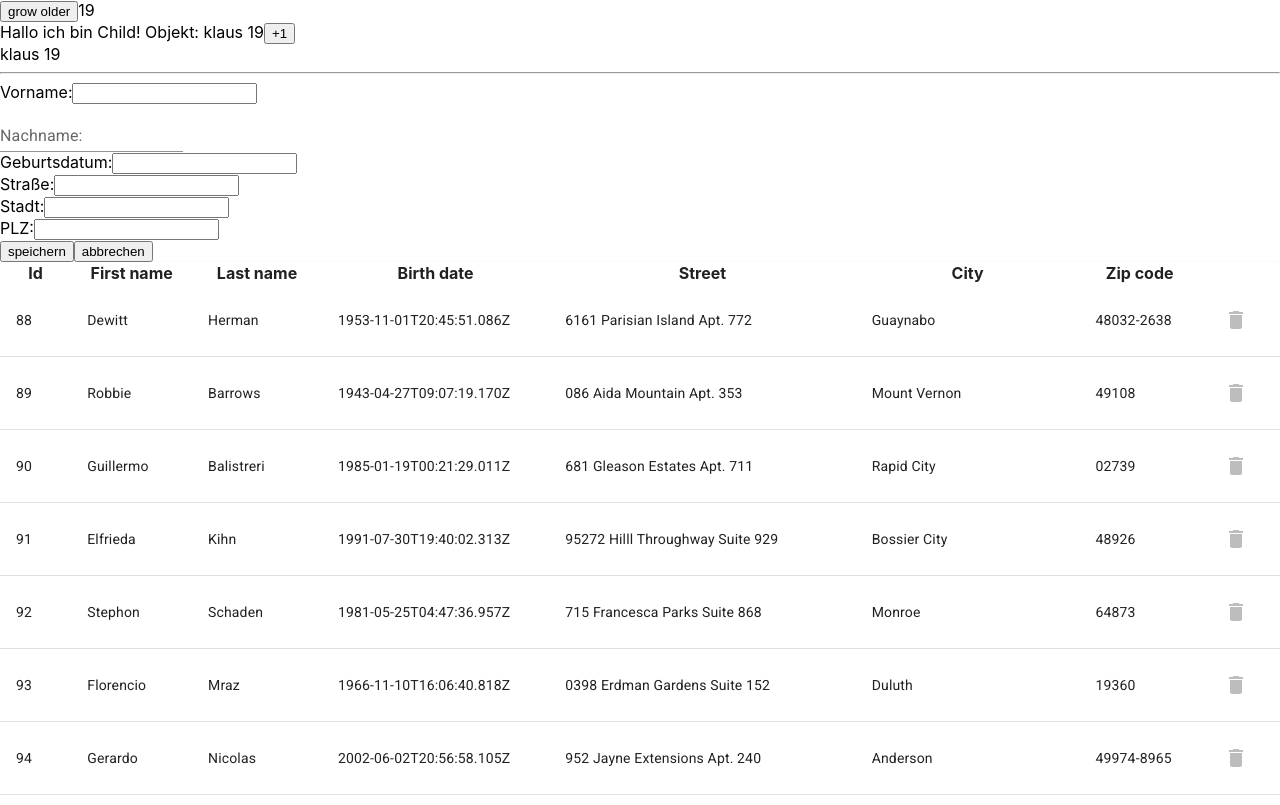
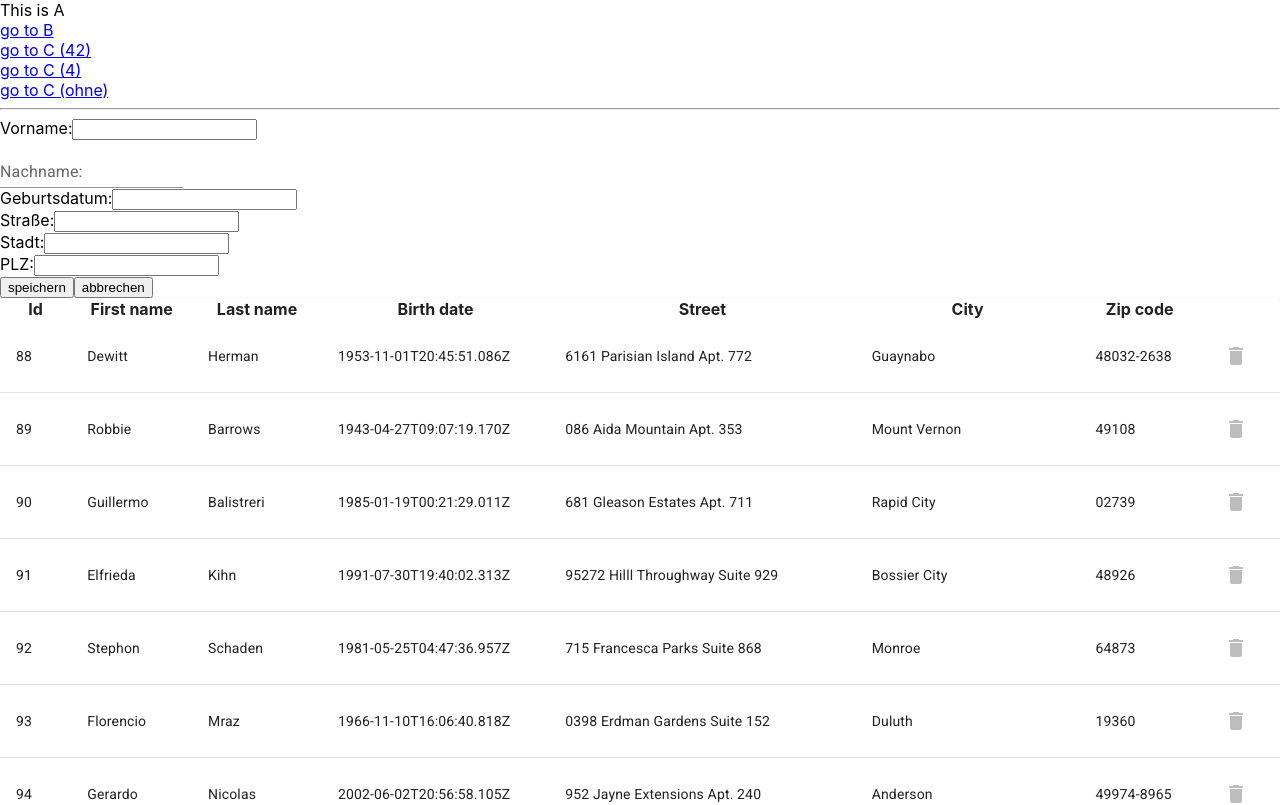
Before and after one commit to sspringer82/heise-ws, a React (Create React App) app: page /a in a window 1280 px wide. Shown: the top 805 px of the page. Built offline with nearby package versions, Linux system fonts and the light colour scheme; data requests are answered from the project's data file.

Commit message:
React Router

```diff
--- a/package.json
+++ b/package.json
@@ -20,6 +20,7 @@
     "react": "^18.2.0",
     "react-dom": "^18.2.0",
     "react-hook-form": "^7.39.1",
+    "react-router-dom": "^6.4.3",
     "react-scripts": "5.0.1",
     "typescript": "^4.8.4",
     "web-vitals": "^2.1.4"
--- a/src/App.tsx
+++ b/src/App.tsx
@@ -1,8 +1,20 @@
 import React from 'react';
-import Base from './demo/Context/Base';
+import Base from './demo/Routing/Base';
+import Form from './Form';
+import List from './List';
+import PersonProvider from './PersonProvider';
 
 const App: React.FC = () => {
-  return <Base />;
+  return (
+    <>
+      <Base />
+      <hr />
+      <PersonProvider>
+        <Form />
+        <List />
+      </PersonProvider>
+    </>
+  );
 };
 
 export default App;
--- a/src/List.tsx
+++ b/src/List.tsx
@@ -12,6 +12,7 @@ import usePerson from './usePerson';
 
 const List: React.FC = () => {
   const { loading, persons, handleDelete } = usePerson(true);
+  console.log('list');
 
   if (loading === true) {
     return <div>...lade Daten</div>;
--- /dev/null
+++ b/src/demo/Routing/A.tsx
@@ -0,0 +1,30 @@
+import React, { useEffect } from 'react';
+import { Link } from 'react-router-dom';
+
+const A: React.FC = () => {
+  console.log('RENDER A');
+
+  useEffect(() => {
+    console.log('mount A');
+    return () => {
+      console.log('cleanup A');
+    };
+  }, []);
+
+  return (
+    <div>
+      This is A
+      <div>
+        <Link to="/b">go to B</Link>
+        <br />
+        <Link to="/c/42">go to C (42)</Link>
+        <br />
+        <Link to="/c/4">go to C (4)</Link>
+        <br />
+        <Link to="/c">go to C (ohne)</Link>
+      </div>
+    </div>
+  );
+};
+
+export default A;
--- /dev/null
+++ b/src/demo/Routing/B.tsx
@@ -0,0 +1,17 @@
+import React from 'react';
+import { useNavigate } from 'react-router-dom';
+
+const B: React.FC = () => {
+  console.log('RENDER B');
+  const navigate = useNavigate();
+  return (
+    <div>
+      This is B
+      <div>
+        <button onClick={() => navigate('/a')}>go to A</button>
+      </div>
+    </div>
+  );
+};
+
+export default B;
--- /dev/null
+++ b/src/demo/Routing/Base.tsx
@@ -0,0 +1,59 @@
+import React from 'react';
+import {
+  BrowserRouter,
+  createBrowserRouter,
+  Navigate,
+  Route,
+  RouterProvider,
+  Routes,
+} from 'react-router-dom';
+import A from './A';
+import B from './B';
+import C from './C';
+
+// const Base: React.FC = () => {
+//   return (
+//     <BrowserRouter>
+//       <Routes>
+//         <Route path="/" element={<Navigate to="/a" />} />
+//         <Route path="/a" element={<A />} />
+//         <Route path="/b" element={<B />} />
+//         <Route path="/c" element={<C />} />
+//         <Route path="/c/:id" element={<C />} />
+//         <Route path="*" element={<div>does not exist</div>} />
+//       </Routes>
+//     </BrowserRouter>
+//   );
+// };
+
+const Base: React.FC = () => {
+  const router = createBrowserRouter([
+    {
+      path: '/',
+      element: <Navigate to="/a" />,
+    },
+    {
+      path: '/a',
+      element: <A />,
+    },
+    {
+      path: '/b',
+      element: <B />,
+    },
+    {
+      path: '/c',
+      element: <C />,
+    },
+    {
+      path: '/c/:id',
+      element: <C />,
+    },
+    {
+      path: '*',
+      element: <div>does not exist</div>,
+    },
+  ]);
+  return <RouterProvider router={router} />;
+};
+
+export default Base;
--- /dev/null
+++ b/src/demo/Routing/C.tsx
@@ -0,0 +1,28 @@
+import React from 'react';
+import { Link, useParams } from 'react-router-dom';
+
+const C: React.FC = () => {
+  console.log('RENDER C');
+  const { id } = useParams<{ id: string }>();
+
+  const existingIds = [1, 2, 4, 5];
+
+  if (existingIds.find((i) => i === parseInt(id!, 10))) {
+    return (
+      <div>
+        <div>The id is {id}</div>
+        This is C<Link to="/a">goto a</Link>
+      </div>
+    );
+  } else {
+    return (
+      <div>
+        the requested id does not exist
+        <br />
+        This is C<Link to="/a">goto a</Link>
+      </div>
+    );
+  }
+};
+
+export default C;
--- a/src/index.tsx
+++ b/src/index.tsx
@@ -8,21 +8,14 @@ import '@fontsource/roboto/300.css';
 import '@fontsource/roboto/400.css';
 import '@fontsource/roboto/500.css';
 import '@fontsource/roboto/700.css';
-import PersonProvider from './PersonProvider';
-import Form from './Form';
 
 const root = ReactDOM.createRoot(
   document.getElementById('root') as HTMLElement
 );
 root.render(
-  <>
+  <React.StrictMode>
     <App />
-    <hr />
-    <PersonProvider>
-      <Form />
-      <List />
-    </PersonProvider>
-  </>
+  </React.StrictMode>
 );
 
 // If you want to start measuring performance in your app, pass a function
```
Also changed, not shown: 2 other files (tests, documents, lock files or other folders).
